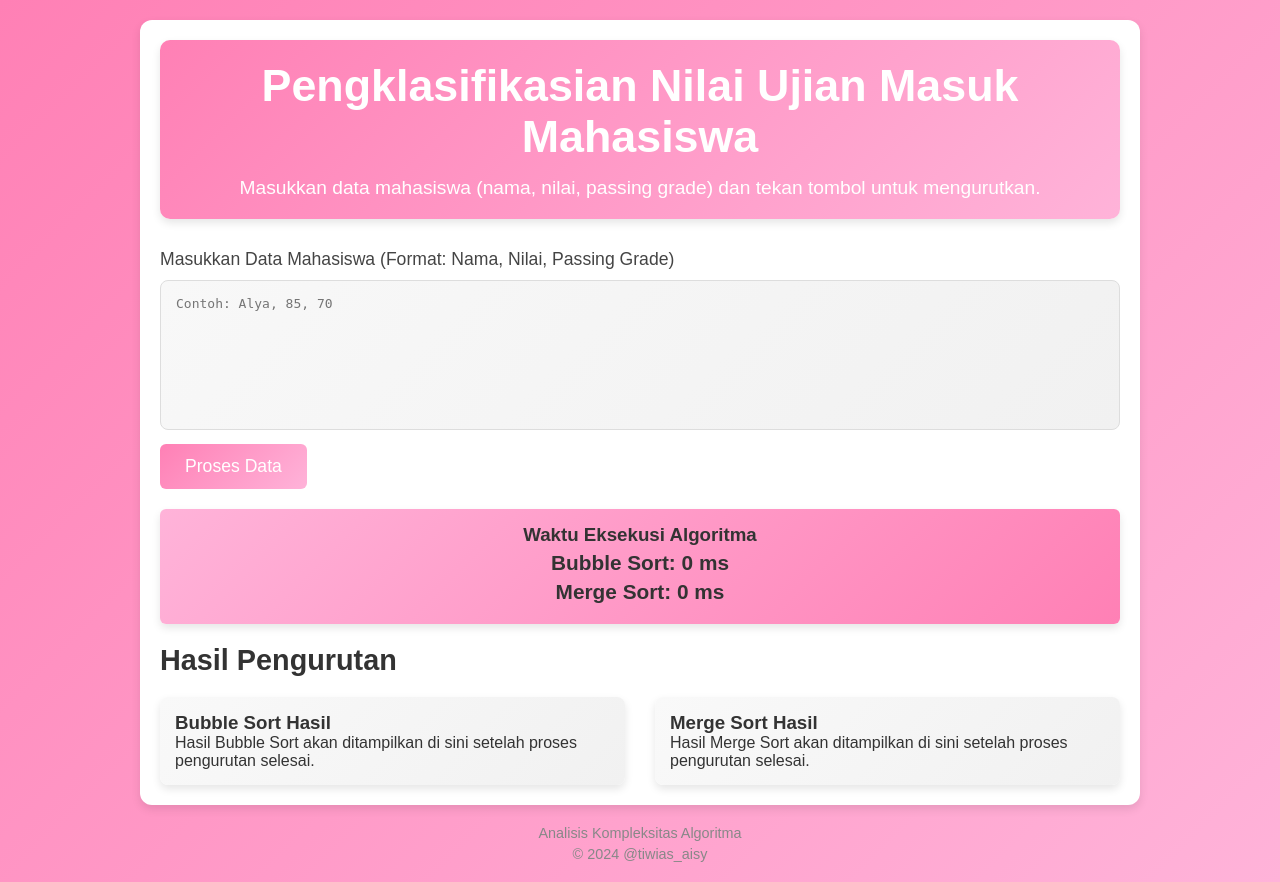
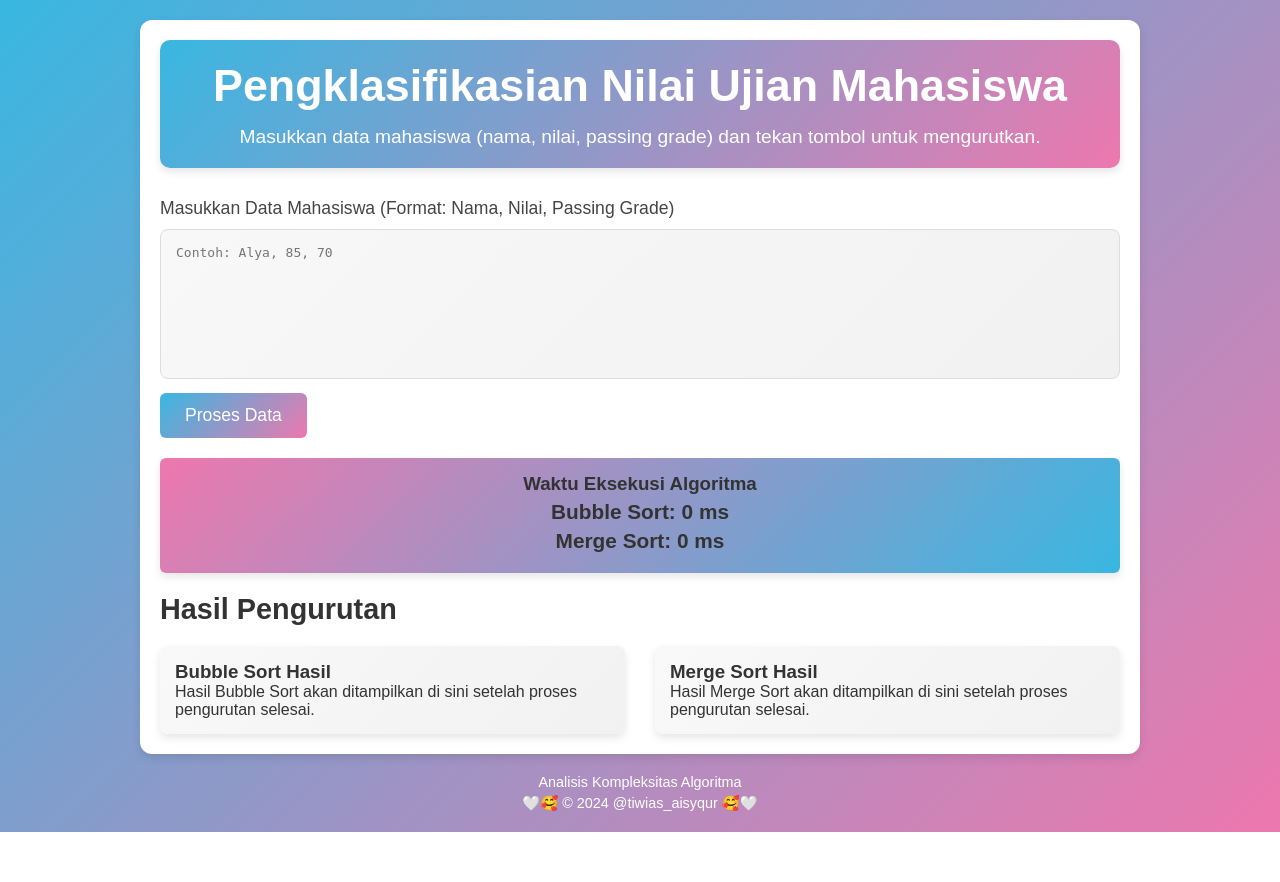
Before and after one commit to tiwisetiyaningsih/tubes_aka, a Flask app: page / in a window 1280 px wide. After the commit the page ends 832 px from the top, so only its background shows below. Run offline with Flask 3, Linux system fonts and the light colour scheme.

Commit message:
Initial commit

```diff
--- a/static/style.css
+++ b/static/style.css
@@ -7,7 +7,7 @@
 
 body {
     font-family: 'Arial', sans-serif;
-    background: linear-gradient(135deg, #ff80b5, #ffb3d9); /* Gradasi pink */
+    background: linear-gradient(135deg, #38B7E1, #ED78AE); /* Gradasi pink */
     color: #333;
     padding: 0;
     margin: 0;
@@ -26,7 +26,7 @@ body {
 header {
     text-align: center;
     margin-bottom: 30px;
-    background: linear-gradient(135deg, #ff80b5, #ffb3d9); /* Gradasi header pink */
+    background: linear-gradient(135deg, #38B7E1, #ED78AE); /* Gradasi header pink */
     padding: 20px;
     border-radius: 10px;
     box-shadow: 0 4px 8px rgba(0, 0, 0, 0.1);
@@ -70,11 +70,11 @@ textarea {
 textarea:focus {
     background: linear-gradient(135deg, #ffffff, #f1f1f1); /* Fokus gradasi */
     outline: none;
-    border: 1px solid #ff80b5; /* Highlight border dengan warna pink */
+    border: 1px solid #38B7E1; /* Highlight border dengan warna pink */
 }
 
 button {
-    background: linear-gradient(135deg, #ff80b5, #ffb3d9); /* Gradasi pada tombol */
+    background: linear-gradient(135deg, #38B7E1, #ED78AE); /* Gradasi pada tombol */
     color: white;
     padding: 12px 25px;
     border: none;
@@ -86,7 +86,7 @@ button {
 }
 
 button:hover {
-    background: linear-gradient(135deg, #ff66a3, #ff80b5); /* Gradasi lebih gelap saat hover */
+    background: linear-gradient(135deg, #38B7E1, #ED78AE); /* Gradasi lebih gelap saat hover */
 }
 
 button:active {
@@ -95,7 +95,7 @@ button:active {
 
 /* Styling untuk bagian waktu eksekusi */
 .execution-time {
-    background: linear-gradient(135deg, #ffb3d9, #ff80b5); /* Gradasi waktu eksekusi */
+    background: linear-gradient(135deg, #ED78AE, #38B7E1); /* Gradasi waktu eksekusi */
     padding: 15px;
     border-radius: 6px;
     margin-top: 20px;
@@ -148,7 +148,7 @@ th, td {
 }
 
 th {
-    background: linear-gradient(135deg, #ff80b5, #ffb3d9); /* Gradasi pada header tabel */
+    background: linear-gradient(135deg, #38B7E1, #ED78AE); /* Gradasi pada header tabel */
     color: white;
     font-weight: bold;
     border-radius: 6px;
@@ -168,7 +168,7 @@ table th {
 }
 
 .execution-time {
-    background: linear-gradient(135deg, #ffb3d9, #ff80b5); /* Gradasi lembut untuk waktu eksekusi */
+    background: linear-gradient(135deg, #ED78AE, #38B7E1); /* Gradasi lembut untuk waktu eksekusi */
     padding: 15px;
     border-radius: 6px;
     margin-top: 20px;
--- a/templates/index.html
+++ b/templates/index.html
@@ -3,13 +3,13 @@
 <head>
     <meta charset="UTF-8">
     <meta name="viewport" content="width=device-width, initial-scale=1.0">
-    <title>Pengklasifikasian Nilai Ujian Masuk Mahasiswa</title>
+    <title>Pengklasifikasian Nilai Ujian Mahasiswa</title>
     <link rel="stylesheet" href="{{ url_for('static', filename='style.css') }}">
 </head>
 <body>
     <div class="container">
         <header>
-            <h1>Pengklasifikasian Nilai Ujian Masuk Mahasiswa</h1>
+            <h1>Pengklasifikasian Nilai Ujian Mahasiswa</h1>
             <p>Masukkan data mahasiswa (nama, nilai, passing grade) dan tekan tombol untuk mengurutkan.</p>
         </header>
 
@@ -46,11 +46,11 @@
     </div>
 
     <script src="{{ url_for('static', filename='script.js') }}"></script>
-    <footer style="text-align: center; margin-top: 20px; font-size: 0.9em; color: #888;">
+    <footer style="text-align: center; margin-top: 20px; font-size: 0.9em; color: #FFF;">
         Analisis Kompleksitas Algoritma
     </footer>
-    <footer style="text-align: center; margin-top: 5px; margin-bottom: 20px; font-size: 0.9em; color: #888;">
-        &copy; 2024 @tiwias_aisy
+    <footer style="text-align: center; margin-top: 5px; margin-bottom: 20px; font-size: 0.9em; color: #FFF;">
+        🤍🥰 &copy; 2024 @tiwias_aisyqur 🥰🤍
     </footer>
 </body>
 </html>
```
